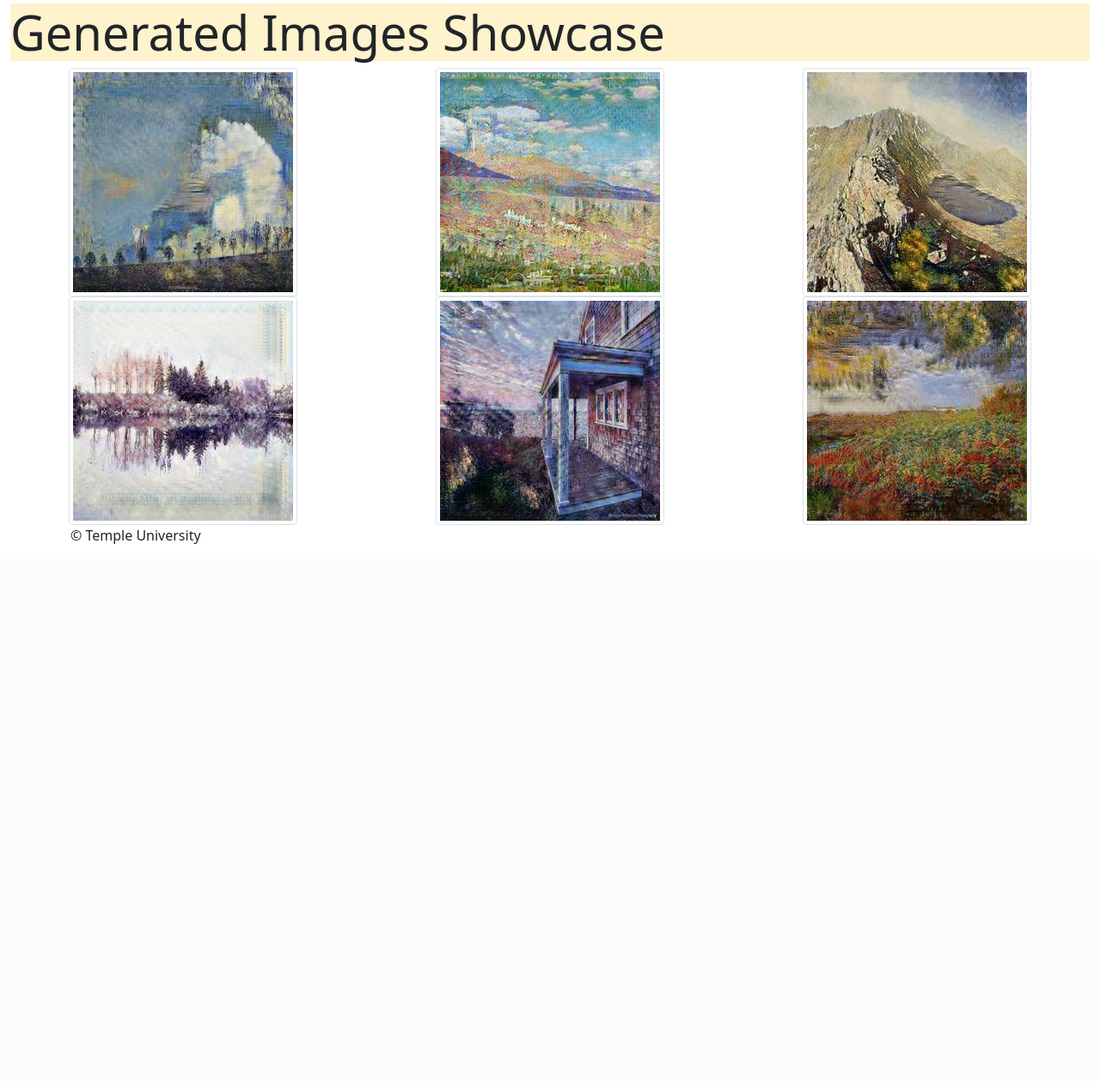
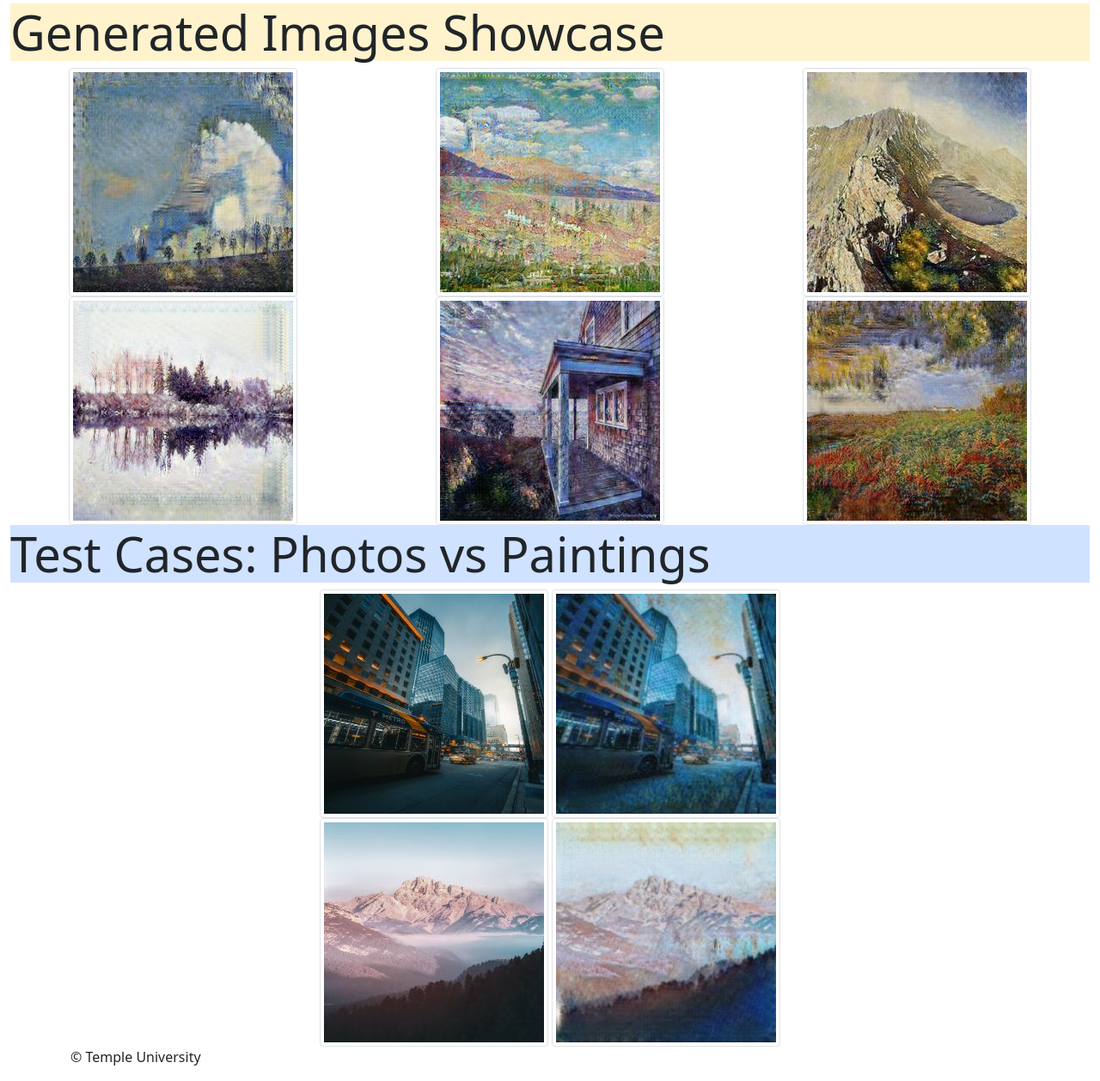
Before and after one commit to JW-Wayne-Zheng/FlaskGANDemo, a Flask app: page /about in a window 1280 px wide. Shown: the part 1434-2692 px from the top of the page at 86% size. Before the commit the page ends 2067 px from the top, so only its background shows below. Run offline with Flask 2, Linux system fonts and the light colour scheme.

Commit message:
Adding photo-painting cases

```diff
--- a/templates/about.html
+++ b/templates/about.html
@@ -221,6 +221,22 @@
           </div>
         </div>
       </div>
+      <div class="container-fluid">
+        <h2 class="display-4 text-dark alert-primary">
+          Test Cases: Photos vs Paintings
+        </h2>
+        <div class="row">
+          <div class="col-12 text-center">
+            <img class="img-thumbnail" src="static\style\City2.jpg" alt="" />
+            <img class="img-thumbnail" src="static\style\City2Output.jpg" alt="" />
+          </div>
+        </div>
+        <div class="row">
+          <div class="col-12 text-center">
+            <img class="img-thumbnail" src="static\style\Mountain2.jpg" alt="" />
+            <img class="img-thumbnail" src="static\style\Mountain2Output.jpg" alt="" />
+        </div>
+      </div>
     </main>
     <footer class="container">
       <p>© Temple University</p>
```
Also changed, not shown: static/style/City2.jpg (added), static/style/City2Output.jpg (added), static/style/Mountain2.jpg (added), static/style/Mountain2Output.jpg (added), static/style/Nature2.jpg (added), static/style/Nature2Output.jpg (added).
